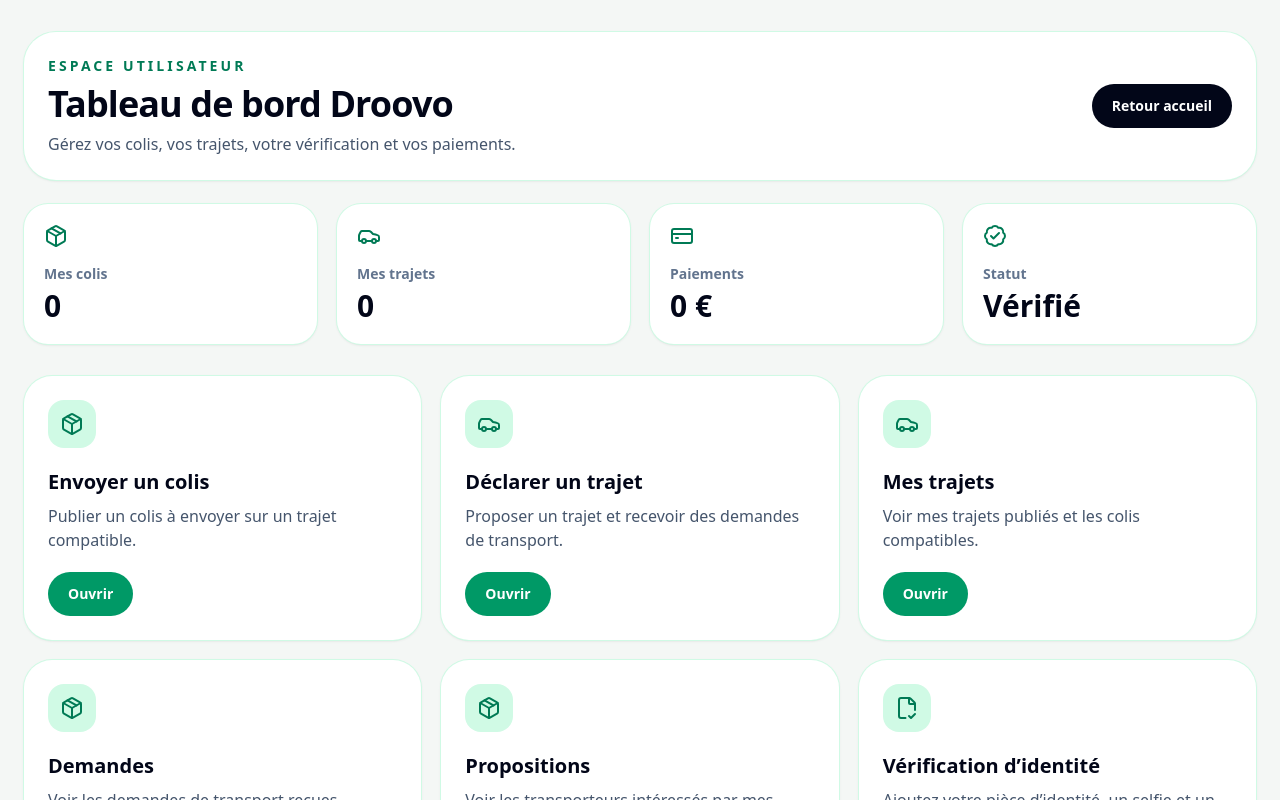
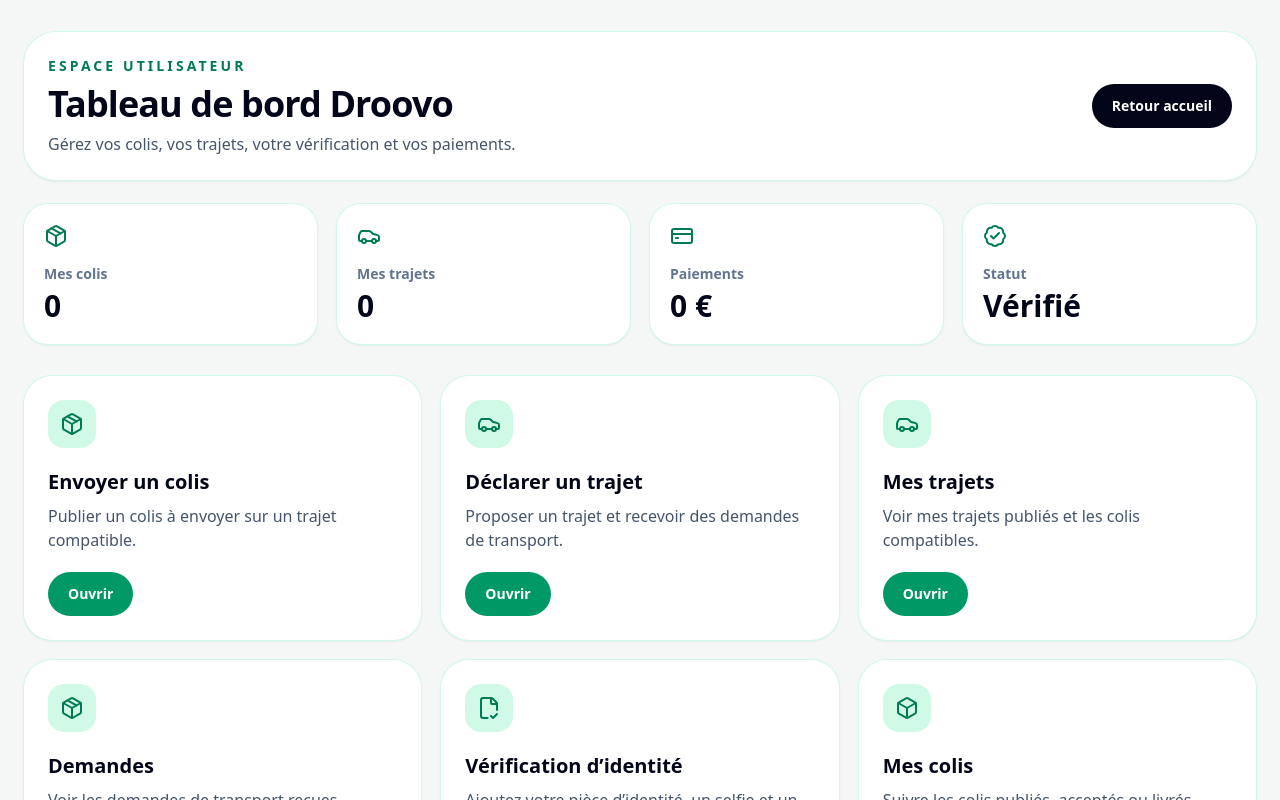
Before and after one commit to lafere75-del/Droovo, a Next.js app: page /dashboard in a window 1280 px wide. Shown: the top 800 px of the page. Built offline with nearby package versions, Linux system fonts and the light colour scheme.

Commit message:
Update page.jsx

```diff
--- a/app/dashboard/page.jsx
+++ b/app/dashboard/page.jsx
@@ -153,13 +153,6 @@
           />
 
           <ActionCard
-            icon={Package}
-            title="Propositions"
-            text="Voir les transporteurs intéressés par mes colis."
-            href="/dashboard/propositions"
-          />
-
-          <ActionCard
             icon={FileCheck2}
             title="Vérification d’identité"
             text="Ajoutez votre pièce d’identité, un selfie et un RIB."
```
